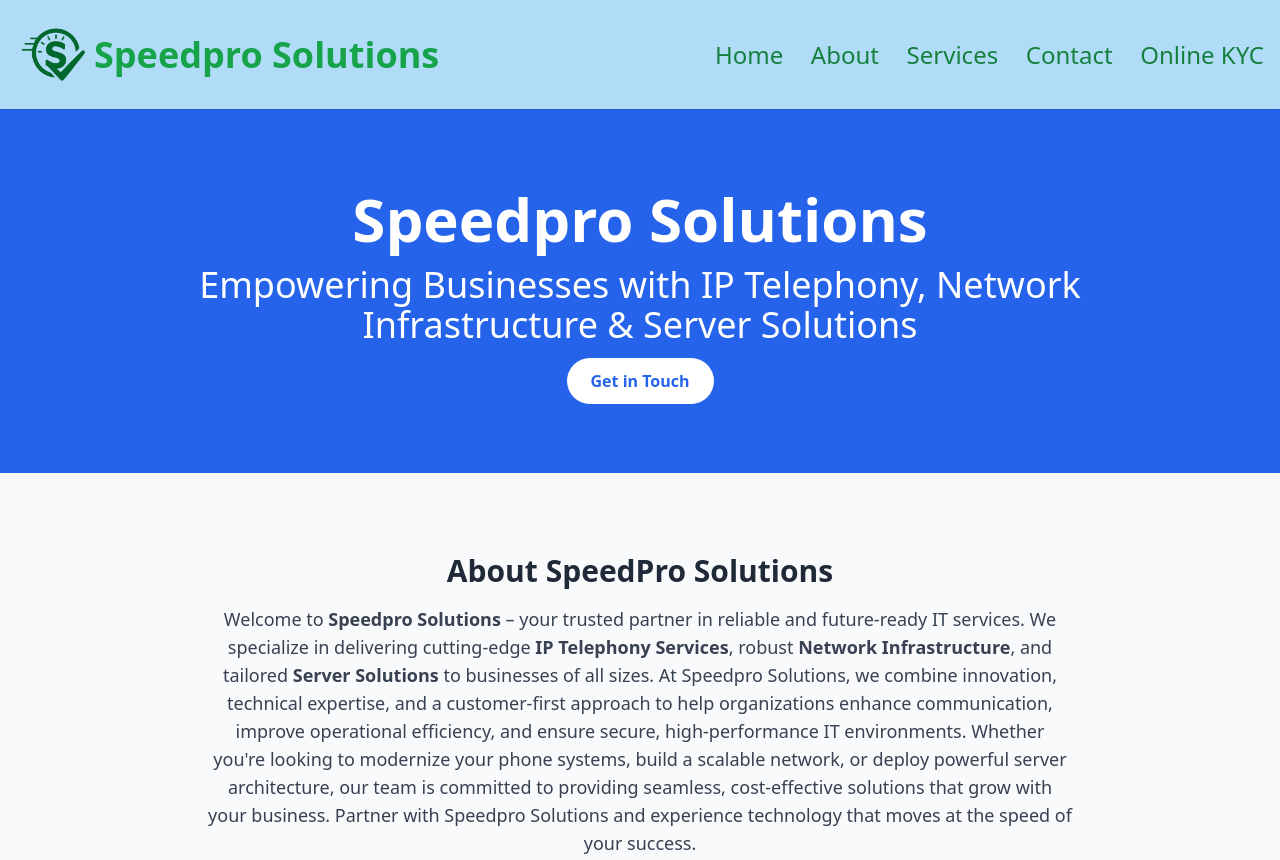
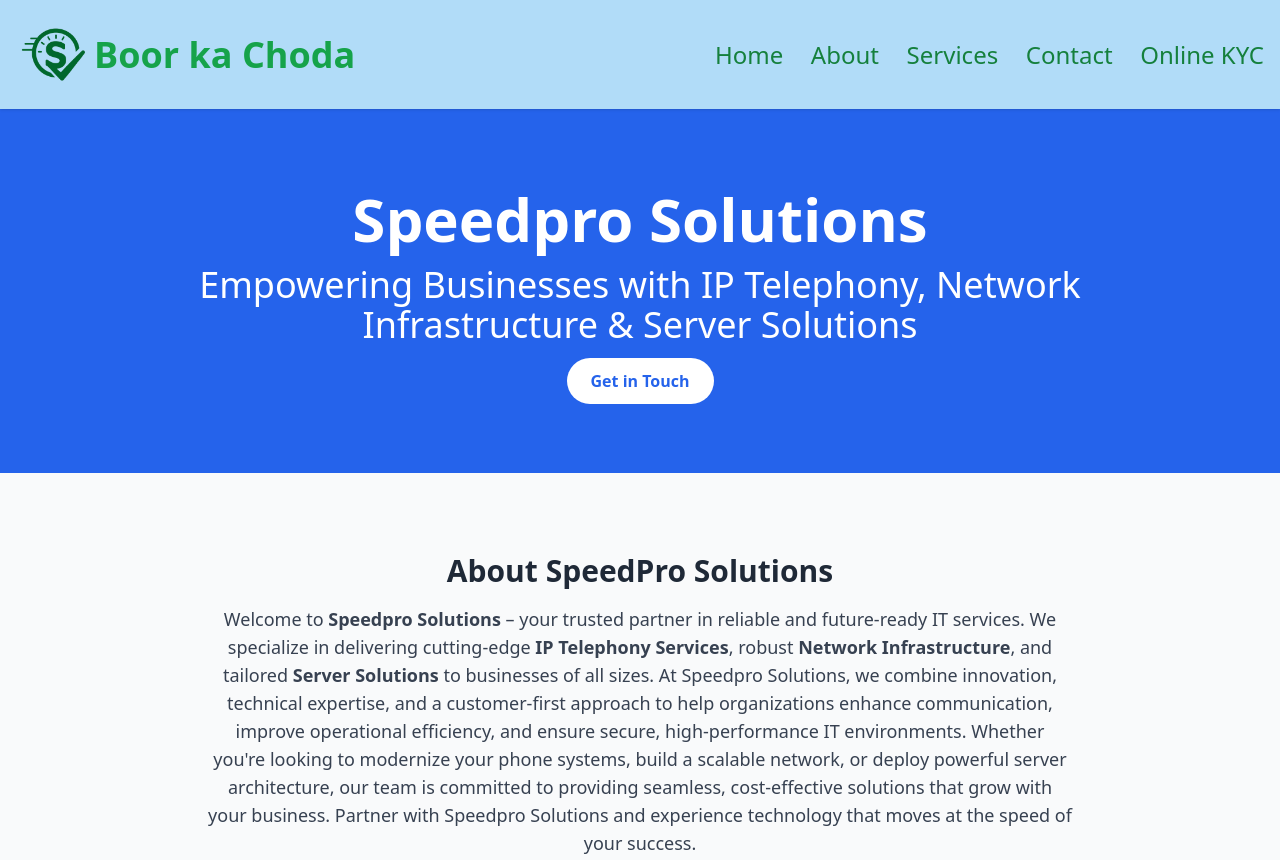
Before and after one commit to santanu603/sppedpro, a website: page index.html in a window 1280 px wide. Shown: the top 860 px of the page. Drawn offline with nearby package versions, Linux system fonts and the light colour scheme; a script that the page names is missing.

Commit message:
Update index.html

```diff
--- a/index.html
+++ b/index.html
@@ -16,7 +16,7 @@
         <a href="index.html"><table>
           <tr>
             <th><img src="images/ggg.png" alt="Italian Trulli" height="75" width="75"></th>
-            <th>Speedpro Solutions</th>
+            <th>Boor ka Choda</th>
           </tr>
         </table></div></a>
       <nav class="space-x-6 text-sm font-medium">
```
